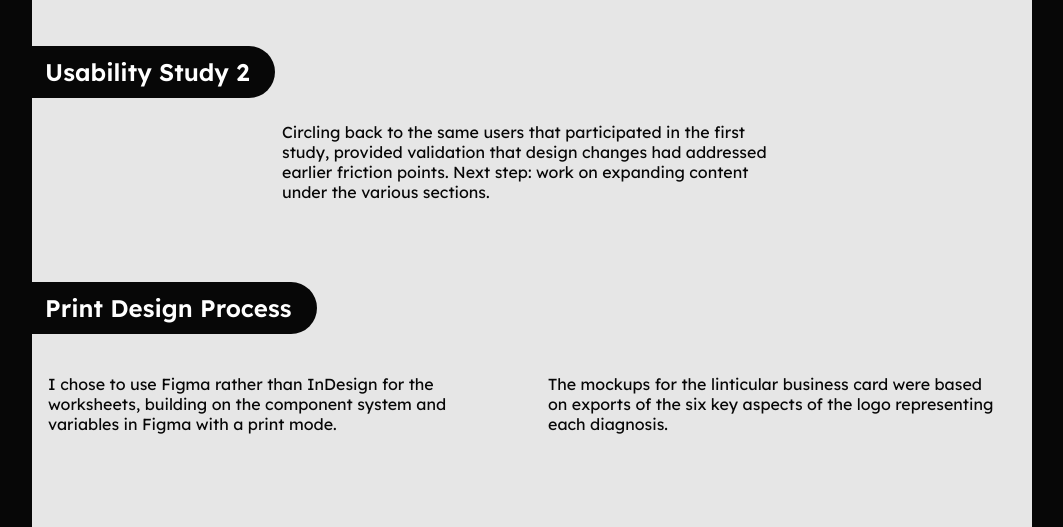
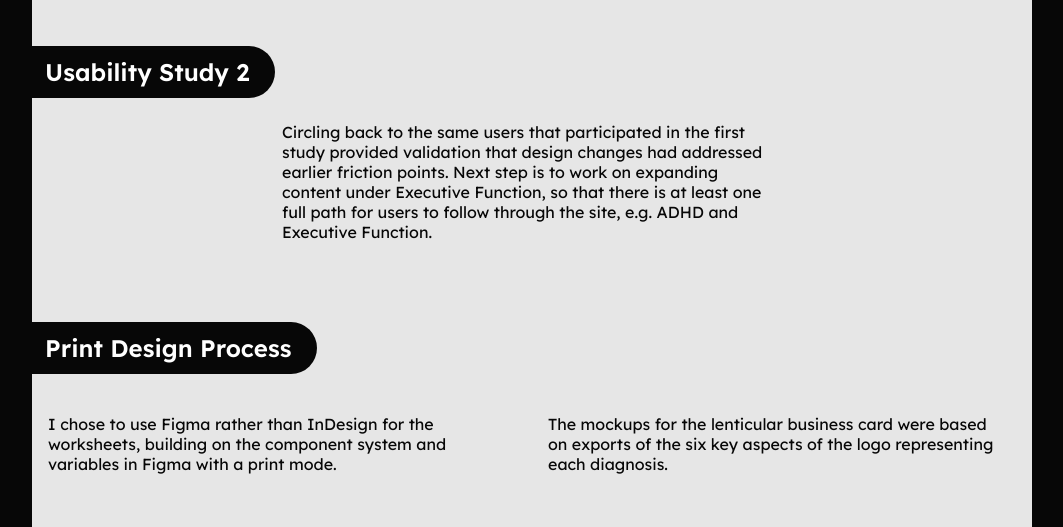
Before and after one commit to natisdale/magwd-capstone, a plain HTML site: page index.html in a window 1280 px wide. Shown: the part 4620-5147 px from the top of the page, without its empty margins (108-1171 px from the left). Drawn offline with Linux system fonts and the light colour scheme.

Commit message:
Updating copy

```diff
--- a/index.html
+++ b/index.html
@@ -237,9 +237,11 @@
             <div class="tile__text">
               <p>
                 Circling back to the same users that participated in the first
-                study, provided validation that design changes had addressed
-                earlier friction points. Next step: work on expanding content
-                under the various sections.
+                study provided validation that design changes had addressed
+                earlier friction points. Next step is to work on expanding
+                content under Executive Function, so that there is at least one
+                full path for users to follow through the site, e.g. ADHD and
+                Executive Function.
               </p>
             </div>
           </div>
@@ -257,7 +259,7 @@
             </div>
             <div class="paragraph">
               <p>
-                The mockups for the linticular business card were based on
+                The mockups for the lenticular business card were based on
                 exports of the six key aspects of the logo representing each
                 diagnosis.
               </p>
```
